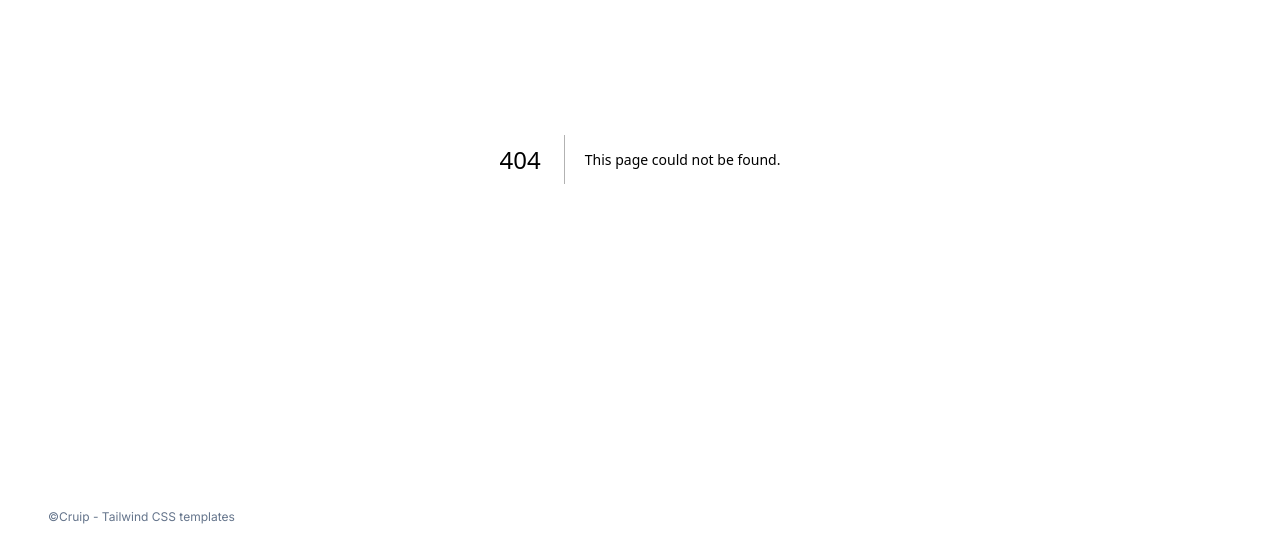
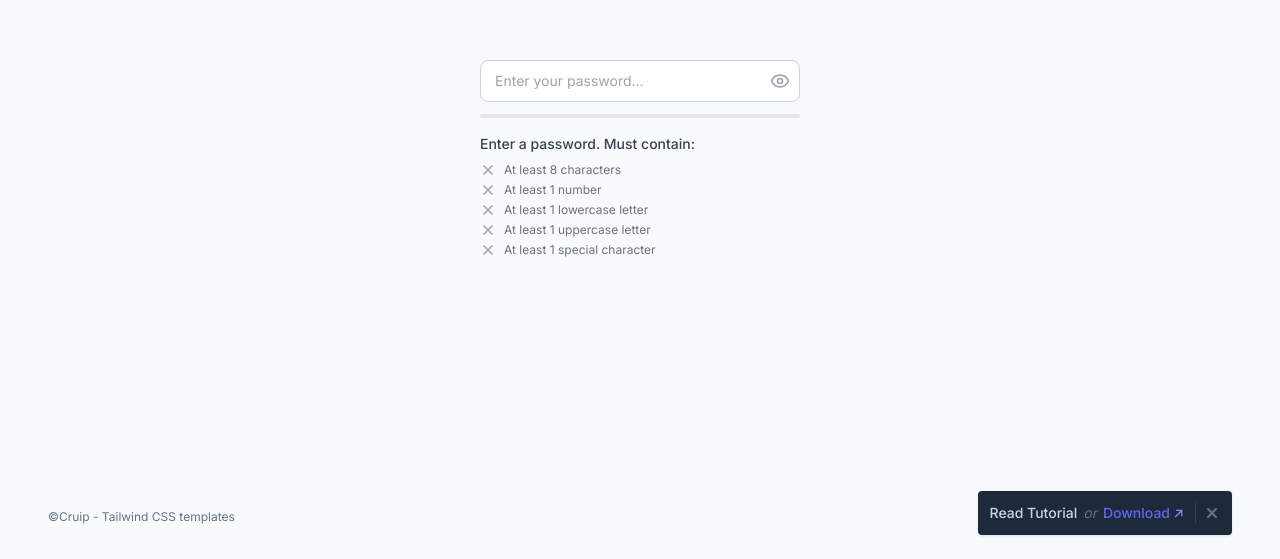
Before and after one commit to cruip/cruip-tutorials-next, a Next.js app: page /password-strength in a window 1280 px wide. Before the commit this address had no page. Shown: the part 241-800 px from the top of the page. Built offline with nearby package versions, Linux system fonts and the light colour scheme.

Commit message:
Add password field with strength indicator

```diff
--- /dev/null
+++ b/app/password-strength/page.tsx
@@ -0,0 +1,28 @@
+export const metadata = {
+  title: "Password Strength Meter - Cruip Tutorials",
+  description: "Page with password strength meter",
+};
+
+import PasswordStrengthField from "@/components/password-strength-field";
+import Banner from "@/components/banner";
+
+export default function PasswordStrengthPage() {
+  return (
+    <>
+      <main className="relative flex min-h-screen flex-col justify-center overflow-hidden bg-slate-50">
+        <div className="mx-auto w-full max-w-6xl px-4 py-24 md:px-6">
+          <div className="w-full max-w-xs mx-auto">
+            <form>
+              <PasswordStrengthField />
+            </form>
+          </div>
+        </div>
+      </main>
+
+      <Banner
+        tutorialUrl="https://cruip.com/creating-a-password-strength-meter-with-tailwind-css-and-next-js/"
+        downloadUrl="https://github.com/cruip/cruip-tutorials-next/blob/main/components/password-strength-field.tsx"
+      />
+    </>
+  );
+}
--- /dev/null
+++ b/components/password-strength-field.tsx
@@ -0,0 +1,129 @@
+"use client";
+
+import { useState, useMemo } from "react";
+import { Check, X, Eye, EyeOff } from "lucide-react";
+
+export default function PasswordStrengthField() {
+  const [password, setPassword] = useState("");
+  const [isVisible, setIsVisible] = useState(false);
+
+  const toggleVisibility = () => setIsVisible(!isVisible);
+
+  const checkStrength = (pass: string) => {
+    const requirements = [
+      { regex: /.{8,}/, text: "At least 8 characters" },
+      { regex: /[0-9]/, text: "At least 1 number" },
+      { regex: /[a-z]/, text: "At least 1 lowercase letter" },
+      { regex: /[A-Z]/, text: "At least 1 uppercase letter" },
+      { regex: /[^A-Za-z0-9]/, text: "At least 1 special character" },
+    ];
+
+    return requirements.map((req) => ({
+      met: req.regex.test(pass),
+      text: req.text,
+    }));
+  };
+
+  const strength = checkStrength(password);
+
+  const strengthScore = useMemo(() => {
+    return strength.filter((req) => req.met).length;
+  }, [strength]);
+
+  const getStrengthColor = (score: number) => {
+    if (score === 0) return "bg-gray-200";
+    if (score <= 2) return "bg-red-500";
+    if (score <= 4) return "bg-amber-500";
+    return "bg-emerald-500";
+  };
+
+  const getStrengthText = (score: number) => {
+    if (score === 0) return "Enter a password";
+    if (score <= 2) return "Weak password";
+    if (score <= 4) return "Medium password";
+    return "Strong password";
+  };
+
+  return (
+    <div className="max-w-md">
+      {/* Password input field with toggle visibility button */}
+      <div className="relative mb-3">
+        <input
+          id="password"
+          type={isVisible ? "text" : "password"}
+          className="w-full text-sm text-slate-600 bg-white border border-slate-300 appearance-none rounded-lg ps-3.5 pe-10 py-2.5 outline-none focus:bg-white focus:border-indigo-400 focus:ring-2 focus:ring-indigo-100"
+          placeholder="Enter your password..."
+          value={password}
+          onChange={(e) => setPassword(e.target.value)}
+          aria-label="Password"
+          aria-invalid={strengthScore < 5}
+          aria-describedby="password-strength"
+          required
+        />
+        {/* Toggle password visibility button */}
+        <button
+          className="absolute inset-y-0 end-0 flex items-center z-20 px-2.5 cursor-pointer text-gray-400 rounded-e-md focus:outline-none focus-visible:text-indigo-500 hover:text-indigo-500 transition-colors"
+          type="button"
+          onClick={toggleVisibility}
+          aria-label={isVisible ? "Hide password" : "Show password"}
+          aria-pressed={isVisible}
+          aria-controls="password"
+        >
+          {isVisible ? (
+            <EyeOff size={20} aria-hidden="true" />
+          ) : (
+            <Eye size={20} aria-hidden="true" />
+          )}
+        </button>
+      </div>
+
+      {/* Password strength indicator */}
+      <div
+        className="h-1 w-full bg-gray-200 rounded-full overflow-hidden mb-4"
+        role="progressbar"
+        aria-valuenow={strengthScore}
+        aria-valuemin={0}
+        aria-valuemax={5}
+        aria-label="Password strength"
+      >
+        <div
+          className={`h-full ${getStrengthColor(strengthScore)} transition-all duration-500 ease-out`}
+          style={{ width: `${(strengthScore / 5) * 100}%` }}
+        ></div>
+      </div>
+
+      {/* Password strength description */}
+      <p
+        id="password-strength"
+        className="text-sm font-medium text-gray-700 mb-2"
+      >
+        {getStrengthText(strengthScore)}. Must contain:
+      </p>
+
+      {/* Password requirements list */}
+      <ul className="space-y-1" aria-label="Password requirements">
+        {strength.map((req, index) => (
+          <li key={index} className="flex items-center space-x-2">
+            {req.met ? (
+              <Check
+                size={16}
+                className="text-emerald-500"
+                aria-hidden="true"
+              />
+            ) : (
+              <X size={16} className="text-gray-400" aria-hidden="true" />
+            )}
+            <span
+              className={`text-xs ${req.met ? "text-emerald-600" : "text-gray-500"}`}
+            >
+              {req.text}
+              <span className="sr-only">
+                {req.met ? " - Requirement met" : " - Requirement not met"}
+              </span>
+            </span>
+          </li>
+        ))}
+      </ul>
+    </div>
+  );
+}
```
